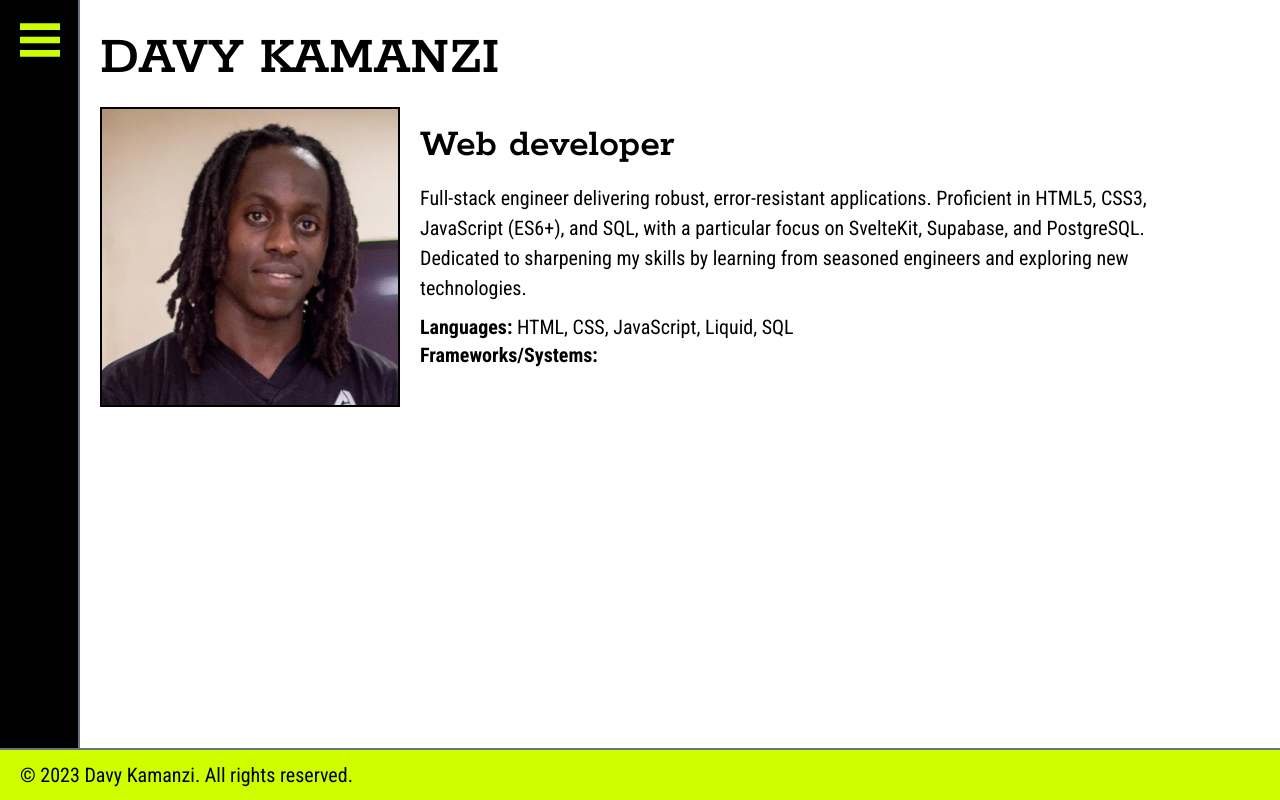
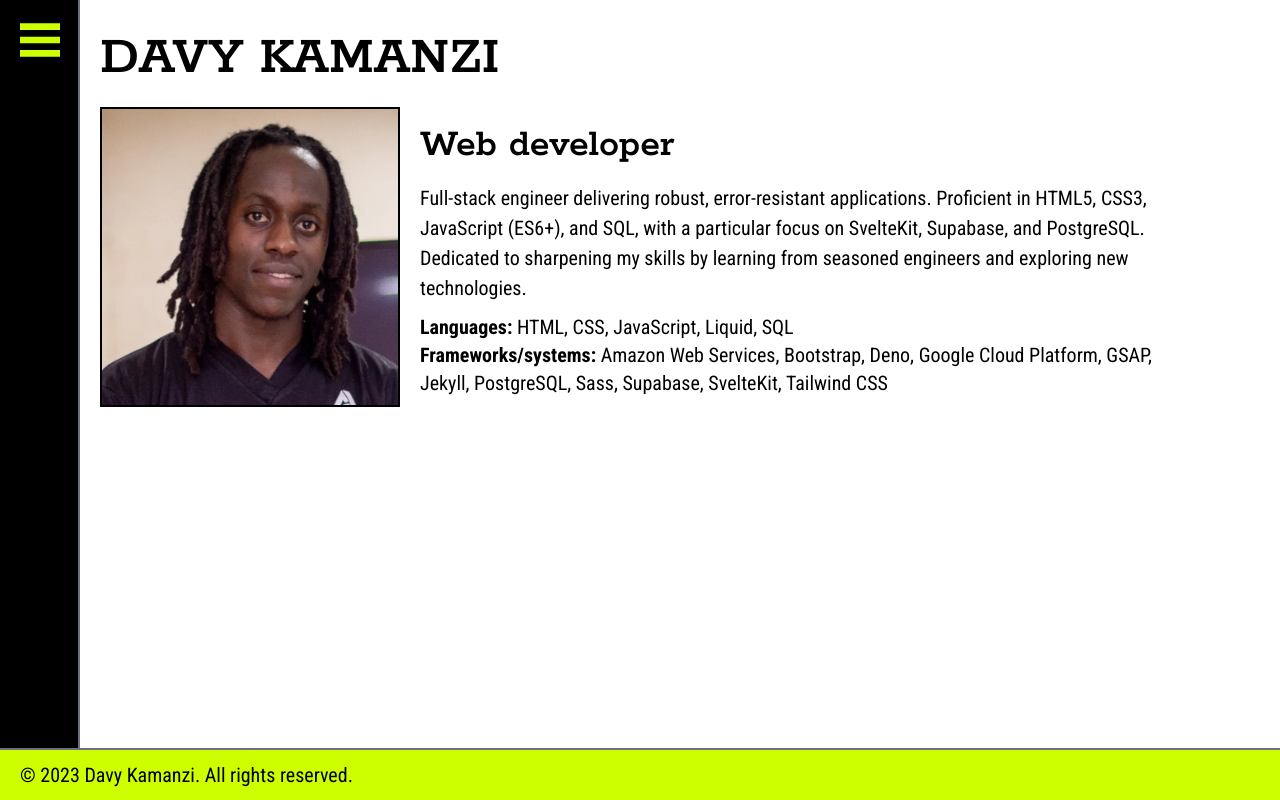
Before and after one commit to DavyK17/portfolio, a SvelteKit app: page / in a window 1280 px wide. Built offline with nearby package versions, Linux system fonts and the light colour scheme.

Commit message:
Adding frameworks

```diff
--- a/src/routes/+page.svelte
+++ b/src/routes/+page.svelte
@@ -1,5 +1,10 @@
 <script lang="ts">
 	import Bio from "$lib/img/bio.webp";
+	import { Helpers } from "$lib/helpers";
+
+	const frameworks = Object.values(Helpers.dev)
+		.map(({ name }) => name)
+		.join(", ");
 </script>
 
 <h1 class="uppercase">Davy Kamanzi</h1>
@@ -14,7 +19,7 @@
 		</p>
 		<ul class="my-2 list-none p-0">
 			<li><strong>Languages:</strong> HTML, CSS, JavaScript, Liquid, SQL</li>
-			<li><strong>Frameworks/Systems:</strong></li>
+			<li><strong>Frameworks/systems:</strong> {frameworks}</li>
 		</ul>
 	</div>
 </div>
```
